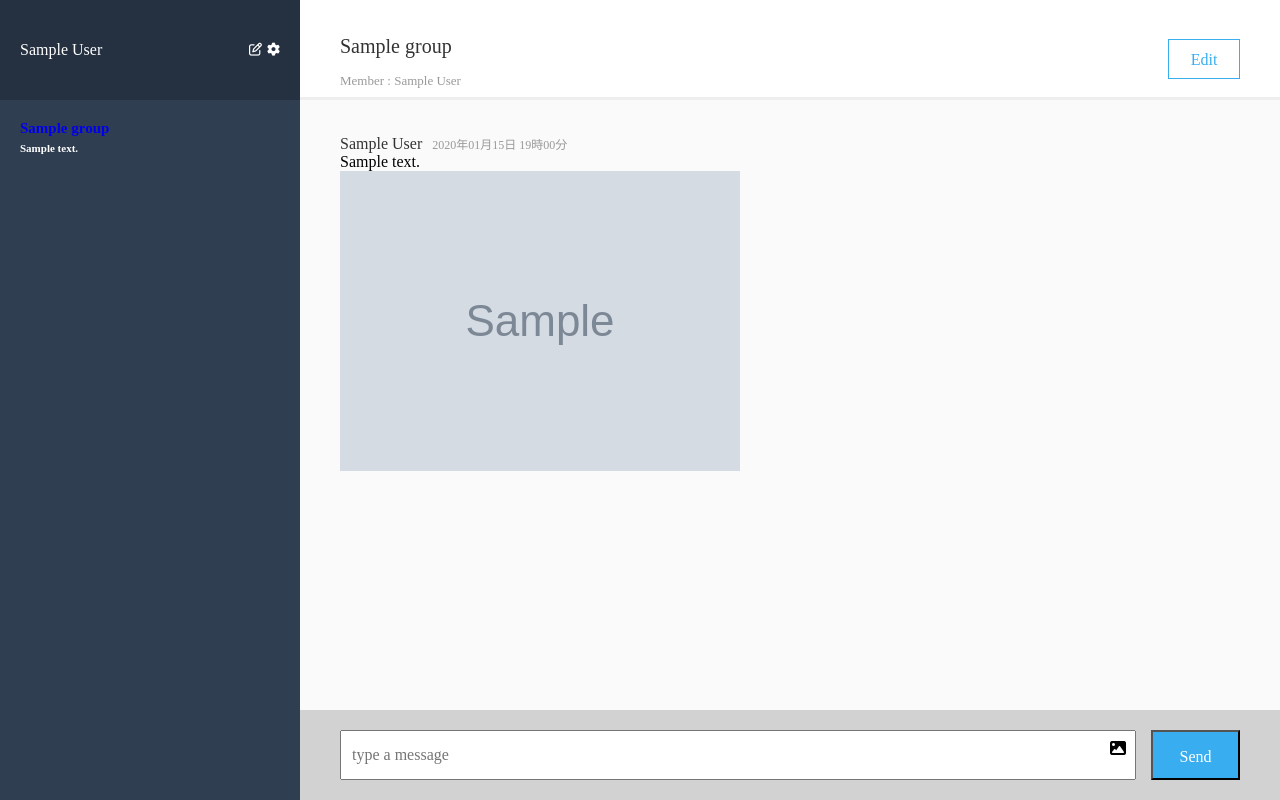
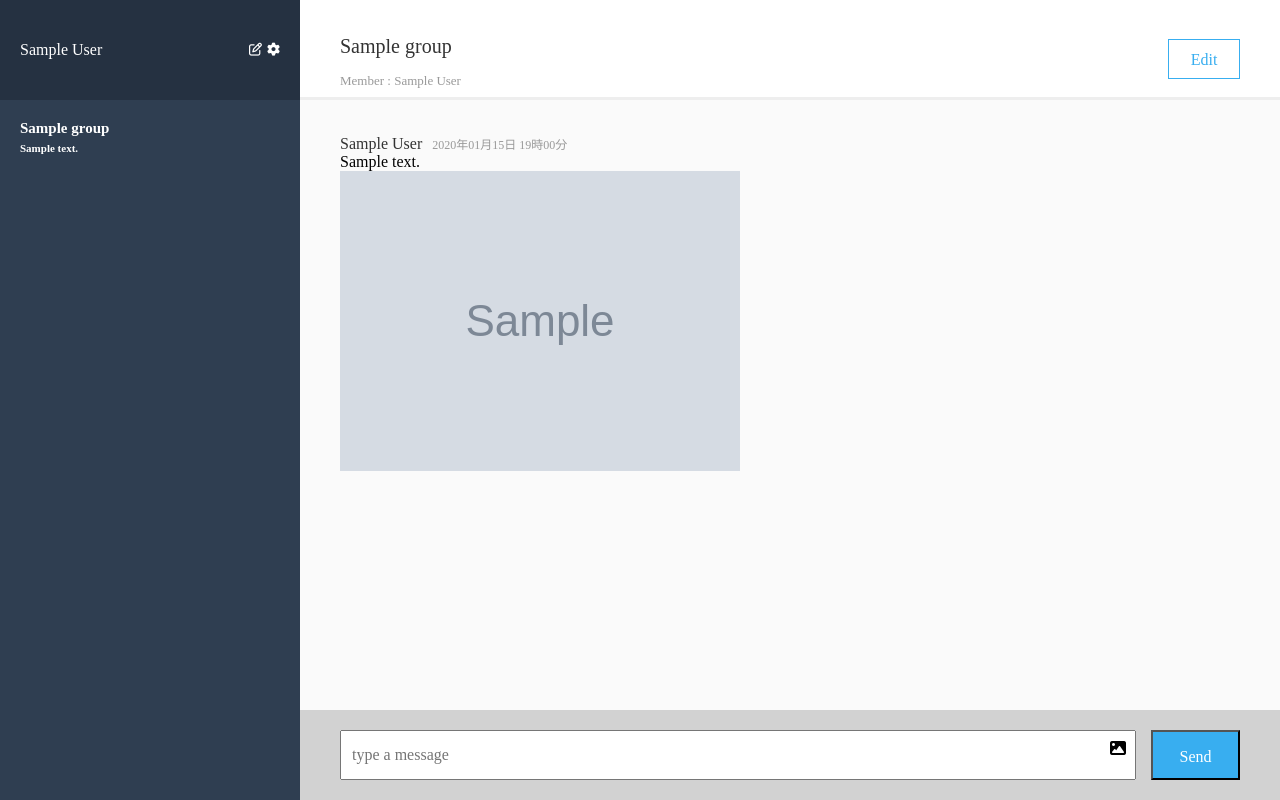
Before and after one commit to kr95656/chat-space, a Rails app: page /groups/1/messages in a window 1280 px wide. Run offline with Rails 7, Linux system fonts and the light colour scheme; a user stored in the database is signed in; tables that the repository leaves empty hold one stand-in row (values such as "Sample post"); grey boxes marked "Sample" are stand-in pictures; style sheets or scripts are compiled from the project's sources; some libraries are stand-ins or nearby versions.

Commit message:
Update _messages.scss

```diff
--- a/app/assets/stylesheets/modules/_messages.scss
+++ b/app/assets/stylesheets/modules/_messages.scss
@@ -58,6 +58,7 @@ $btn-color: #38aef0;
             font-size: 15px;
             a{
               text-decoration: none;
+              color: $white-color;
             }
           }
           &__group-message {
```
